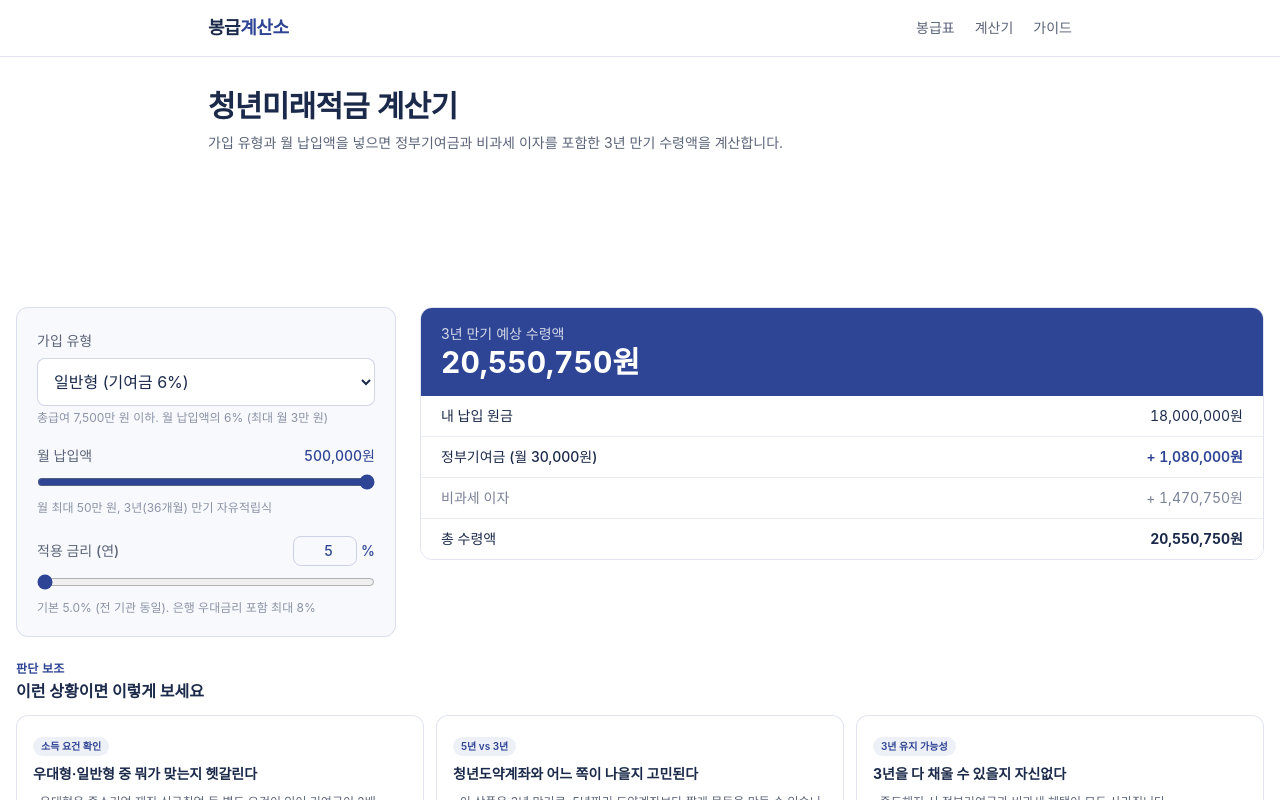
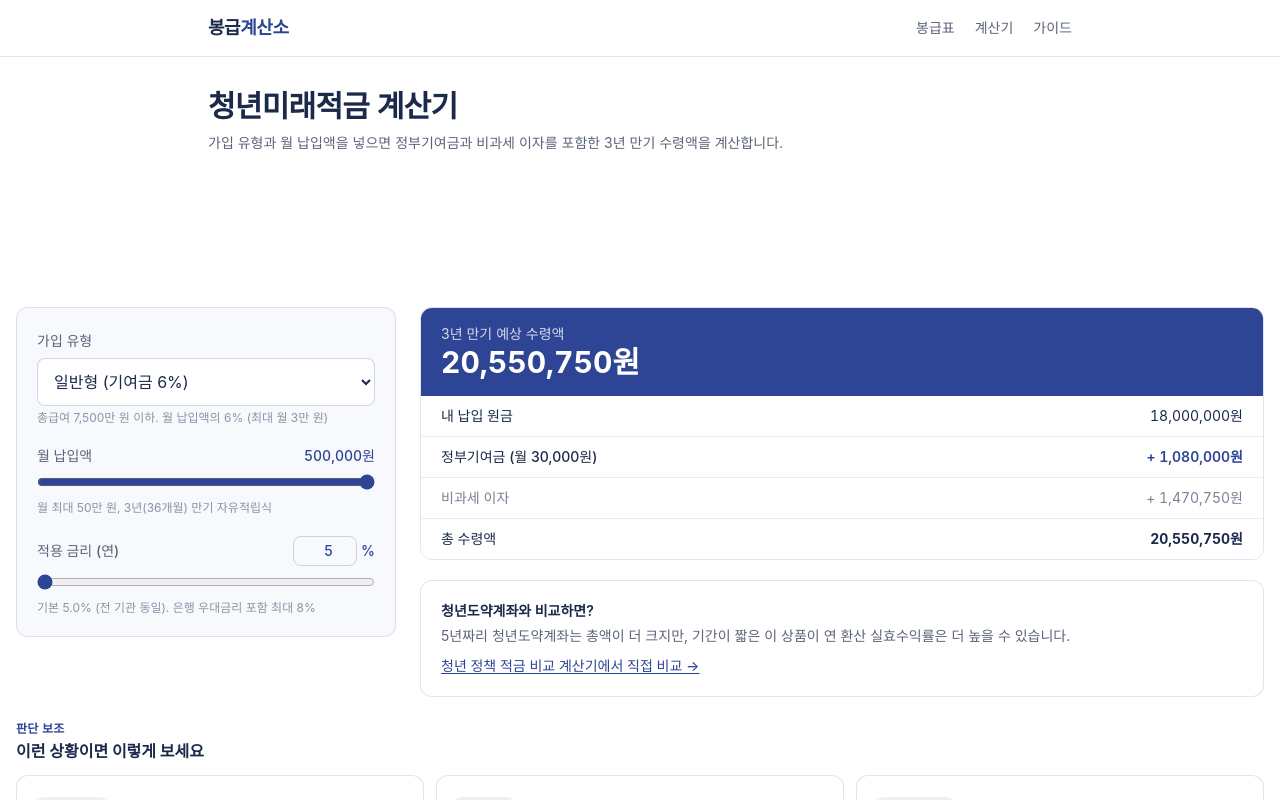
Before and after one commit to parkdane/pay-calc, a Next.js app: page /calc/youth-save in a window 1280 px wide. Shown: the top 800 px of the page. Built offline with nearby package versions, Linux system fonts and the light colour scheme; a web font is replaced by a local one.

Commit message:
youth-savings: 정책 적금 비교 계산기 교차 링크 추가

```diff
--- a/components/LeapAccountCalc.tsx
+++ b/components/LeapAccountCalc.tsx
@@ -2,6 +2,7 @@
 
 import { useMemo, useState } from "react";
 import AdSlot from "@/components/AdSlot";
+import Link from "next/link";
 
 const won = (n: number) => Math.round(n).toLocaleString("ko-KR") + "원";
 const MONTHS = 60;
@@ -127,6 +128,21 @@ export default function LeapAccountCalc() {
               <Row label="총 수령액" value={won(result.total)} bold />
             </dl>
           </div>
+
+          {/* 다른 청년정책과 비교 */}
+          <div className="rounded-xl border border-[rgba(46,68,148,0.14)] bg-white p-5 text-sm">
+            <p className="font-semibold text-[#1B2A4A]">청년미래적금과 비교하면?</p>
+            <p className="mt-1 leading-relaxed text-[#5B6478]">
+              이 상품은 5년(60개월)으로 총액이 크지만, 3년짜리 청년미래적금의 연 환산 실효수익률이 더 높을
+              수 있습니다.
+            </p>
+            <Link
+              href="/calc/youth-compare"
+              className="mt-2 inline-block font-medium text-[#2E4494] underline underline-offset-2"
+            >
+              청년 정책 적금 비교 계산기에서 직접 비교 →
+            </Link>
+          </div>
         </div>
       </div>
 
--- a/components/NaeilSavingsCalc.tsx
+++ b/components/NaeilSavingsCalc.tsx
@@ -2,6 +2,7 @@
 
 import { useMemo, useState } from "react";
 import AdSlot from "@/components/AdSlot";
+import Link from "next/link";
 
 const won = (n: number) => Math.round(n).toLocaleString("ko-KR") + "원";
 const MONTHS = 36;
@@ -113,6 +114,20 @@ export default function NaeilSavingsCalc() {
               <Row label="총 수령액" value={won(result.total)} bold />
             </dl>
           </div>
+
+          {/* 다른 청년정책과 비교 */}
+          <div className="rounded-xl border border-[rgba(46,68,148,0.14)] bg-white p-5 text-sm">
+            <p className="font-semibold text-[#1B2A4A]">다른 정책 적금과 비교하면?</p>
+            <p className="mt-1 leading-relaxed text-[#5B6478]">
+              소득 구간에 따라 청년미래적금 등 다른 상품이 더 유리할 수도 있습니다.
+            </p>
+            <Link
+              href="/calc/youth-compare"
+              className="mt-2 inline-block font-medium text-[#2E4494] underline underline-offset-2"
+            >
+              청년 정책 적금 비교 계산기에서 직접 비교 →
+            </Link>
+          </div>
         </div>
       </div>
 
--- a/components/YouthSavingsCalc.tsx
+++ b/components/YouthSavingsCalc.tsx
@@ -3,6 +3,7 @@
 import { useMemo, useState } from "react";
 import cfg from "@/data/youth-savings-2026.json";
 import AdSlot from "@/components/AdSlot";
+import Link from "next/link";
 
 const won = (n: number) => Math.round(n).toLocaleString("ko-KR") + "원";
 
@@ -118,6 +119,21 @@ export default function YouthSavingsCalc() {
               <Row label="총 수령액" value={won(result.total)} bold />
             </dl>
           </div>
+
+          {/* 다른 청년정책과 비교 */}
+          <div className="rounded-xl border border-[rgba(46,68,148,0.14)] bg-white p-5 text-sm">
+            <p className="font-semibold text-[#1B2A4A]">청년도약계좌와 비교하면?</p>
+            <p className="mt-1 leading-relaxed text-[#5B6478]">
+              5년짜리 청년도약계좌는 총액이 더 크지만, 기간이 짧은 이 상품이 연 환산 실효수익률은 더 높을 수
+              있습니다.
+            </p>
+            <Link
+              href="/calc/youth-compare"
+              className="mt-2 inline-block font-medium text-[#2E4494] underline underline-offset-2"
+            >
+              청년 정책 적금 비교 계산기에서 직접 비교 →
+            </Link>
+          </div>
         </div>
       </div>
 
```
